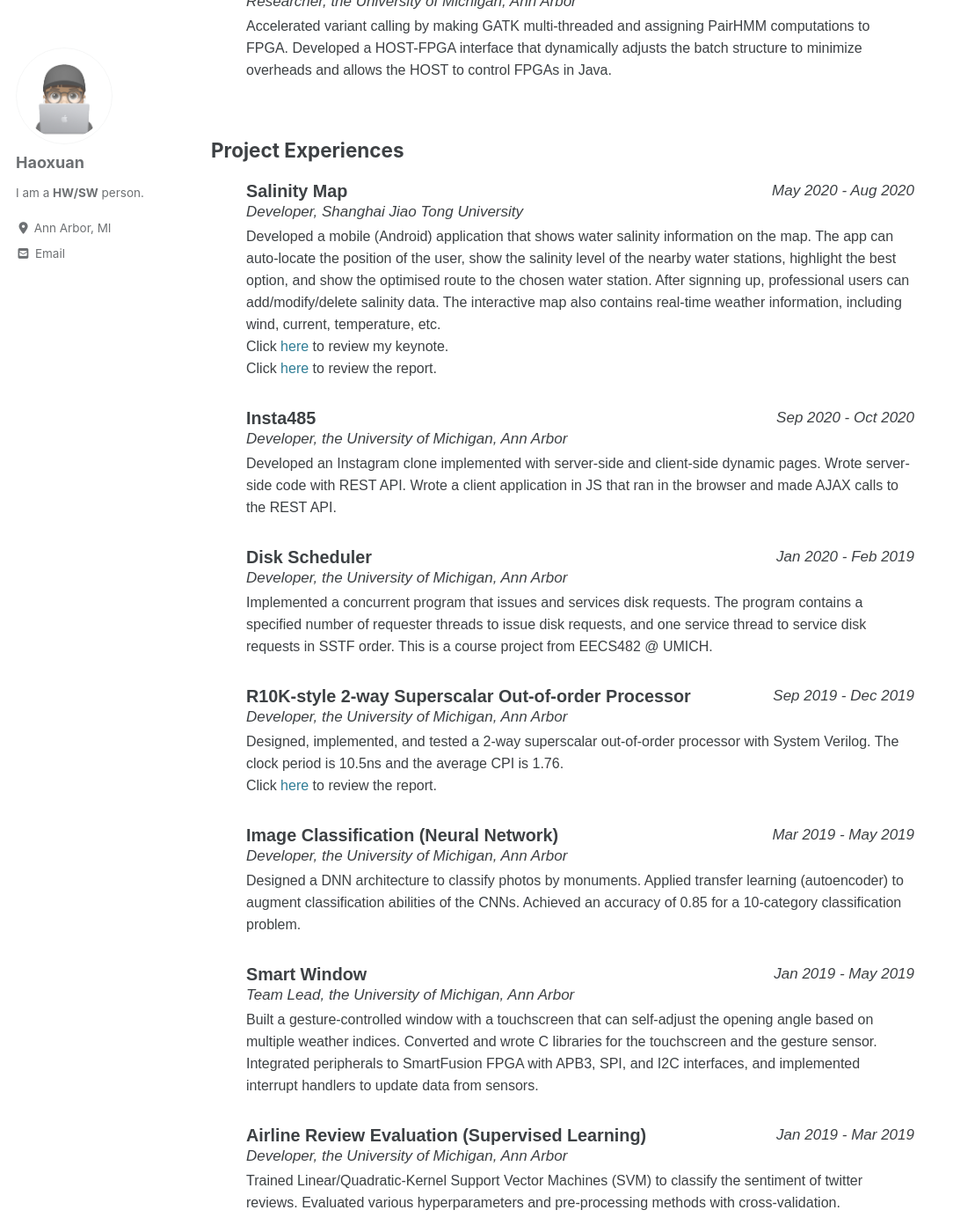
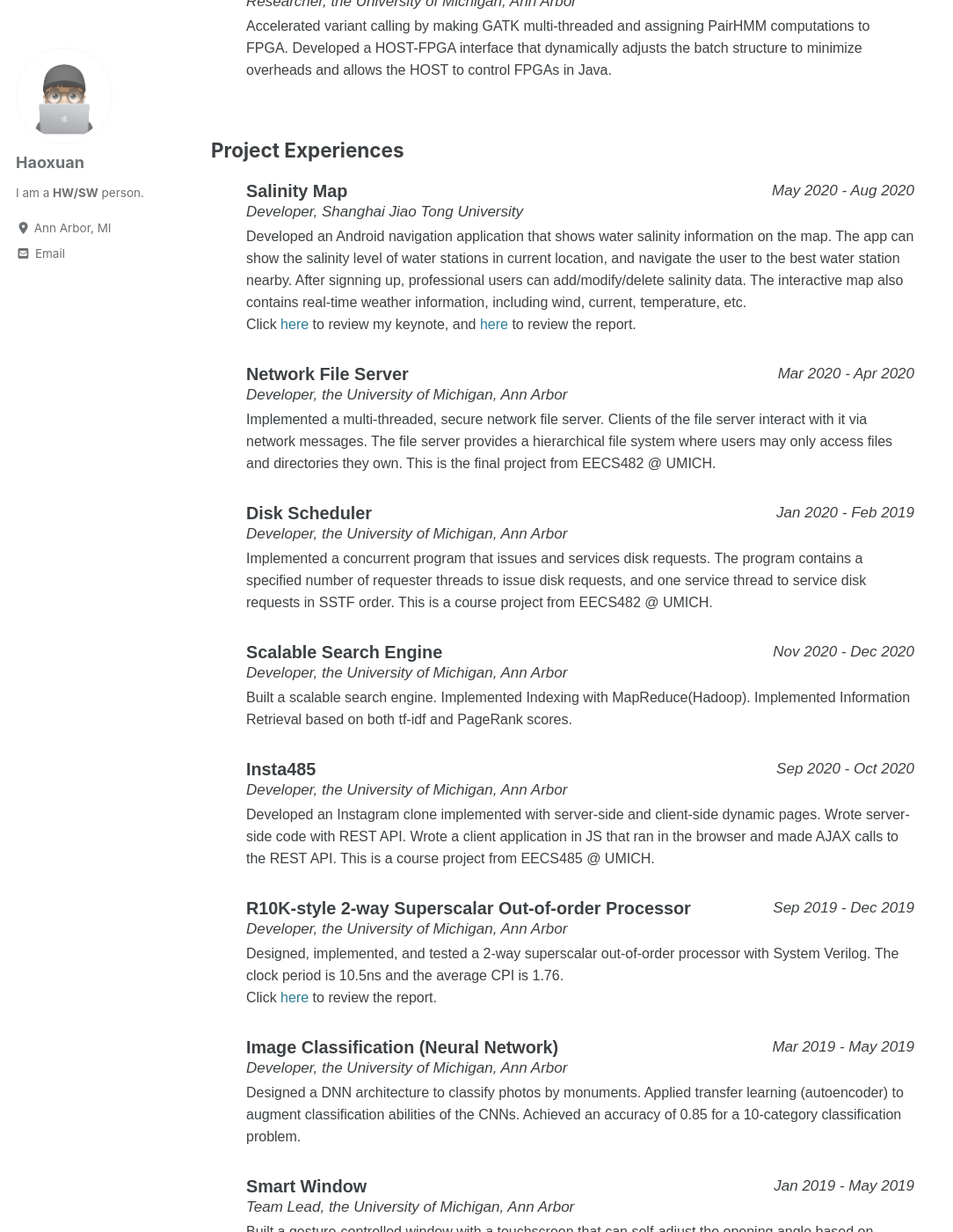
Before and after one commit to hxzhu9819/homepage, a Jekyll site: the page built from _pages/projects.html, in a window 1280 px wide and 1400 px high, scrolled down 728 px. Shown: the whole window at 88% size, without its empty margins (0-1084 px from the left). Built offline with Jekyll 4.4.1, drawn with Linux system fonts in a browser that asks for light colours; cached includes are drawn as plain includes; nearby versions of some CDN libraries; some of the changed text lies outside the part shown.

Commit message:
add projects

```diff
--- a/_pages/projects.html
+++ b/_pages/projects.html
@@ -133,13 +133,13 @@ author_profile: true
         <ul>
             <li>
                 <span class="title">Object Detection for Autonomous Driving (Hitachi project)</span>
-                <div class="float-right">Sep 2019 - Present</div>
+                <div class="float-right">Sep 2019 - Apr 2020</div>
                 <div class="info">Researcher, the University of Michigan, Ann Arbor</a></div>
                 <div class="brief">Autonomous Driving requires reliable models and hardware that maximizes inference performances. This project explores the possibilities of using heteogeneous systems (GPU, TPU, CPU, FPGA, etc) to fulfill the demands. My efforts are focused on TPUs. I modified, quantized, and compiled MobileNetv1 in tflite, deployed them in edgeTPUs and profiled the inference performance.</div>
             </li>
             <li>
                 <span class="title">Software Defined Hardware (DARPA project)</span>
-                <div class="float-right">May 2019 - Present</div>
+                <div class="float-right">May 2019 - Apr 2020</div>
                 <div class="info">Researcher, the University of Michigan, Ann Arbor</a></div>
                 <div class="brief">Designed test benches for TransPy, python library tailored for a reconfigurable processor. Reimplemented Naive Bayes SGD for sentiment analysis in C++, ran simulations, and tested the workflow with different configurations.</div>
             </li>
@@ -162,22 +162,33 @@ author_profile: true
                 <span class="title">Salinity Map</span>
                 <div class="float-right">May 2020 - Aug 2020</div>
                 <div class="info">Developer, Shanghai Jiao Tong University</a></div>
-                <div class="brief"> Developed a mobile (Android) application that shows water salinity information on the map. The app can auto-locate the position of the user, show the salinity level of the nearby water stations, highlight the best option, and show the optimised route to the chosen water station. After signning up, professional users can add/modify/delete salinity data. The interactive map also contains real-time weather information, including wind, current, temperature, etc. </div>
-                <div class="brief">Click <a href="/homepage/assets/files/2020/Salinity_Map/SalinityMap_keynote_Haoxuan.pdf">here</a> to review my keynote.</div>
-                <div class="brief">Click <a href="/homepage/assets/files/2020/Salinity_Map/SalinityMap_report_Haoxuan.pdf">here</a> to review the report.</div>
+                <div class="brief"> Developed an Android navigation application that shows water salinity information on the map. The app can show the salinity level of water stations in current location, and navigate the user to the best water station nearby. After signning up, professional users can add/modify/delete salinity data. The interactive map also contains real-time weather information, including wind, current, temperature, etc. </div>
+                <div class="brief">Click <a href="/homepage/assets/files/2020/Salinity_Map/SalinityMap_keynote_Haoxuan.pdf">here</a> to review my keynote, and <a href="/homepage/assets/files/2020/Salinity_Map/SalinityMap_report_Haoxuan.pdf">here</a> to review the report.</div>
 
             </li>
             <li>
-                <span class="title">Insta485</span>
-                <div class="float-right">Sep 2020 - Oct 2020</div>
+                <span class="title">Network File Server</span>
+                <div class="float-right">Mar 2020 - Apr 2020</div>
                 <div class="info"> Developer, the University of Michigan, Ann Arbor</a></div>
-                <div class="brief">Developed an Instagram clone implemented with server-side and client-side dynamic pages. Wrote server-side code with REST API. Wrote a client application in JS that ran in the browser and made AJAX calls to the REST API.</div>
+                <div class="brief"> Implemented a multi-threaded, secure network file server. Clients of the file server interact with it via network messages. The file server provides a hierarchical file system where users may only access files and directories they own. This is the final project from EECS482 @ UMICH.</div>
             </li>
             <li>
                 <span class="title">Disk Scheduler</span>
                 <div class="float-right">Jan 2020 - Feb 2019</div>
                 <div class="info"> Developer, the University of Michigan, Ann Arbor</a></div>
                 <div class="brief">Implemented a concurrent program that issues and services disk requests. The program contains a specified number of requester threads to issue disk requests, and one service thread to service disk requests in SSTF order. This is a course project from EECS482 @ UMICH.</div>
+            </li>
+            <li>
+                <span class="title">Scalable Search Engine</span>
+                <div class="float-right">Nov 2020 - Dec 2020</div>
+                <div class="info"> Developer, the University of Michigan, Ann Arbor</a></div>
+                <div class="brief">Built a scalable search engine. Implemented Indexing with MapReduce(Hadoop). Implemented Information Retrieval based on both tf-idf and PageRank scores.</div>
+            </li>
+            <li>
+                <span class="title">Insta485</span>
+                <div class="float-right">Sep 2020 - Oct 2020</div>
+                <div class="info"> Developer, the University of Michigan, Ann Arbor</a></div>
+                <div class="brief">Developed an Instagram clone implemented with server-side and client-side dynamic pages. Wrote server-side code with REST API. Wrote a client application in JS that ran in the browser and made AJAX calls to the REST API. This is a course project from EECS485 @ UMICH.</div>
             </li>
             <li>
                 <span class="title">R10K-style 2-way Superscalar Out-of-order Processor</span>
```
Also changed, not shown: _pages/home_archive.md (+2 -2 lines).
